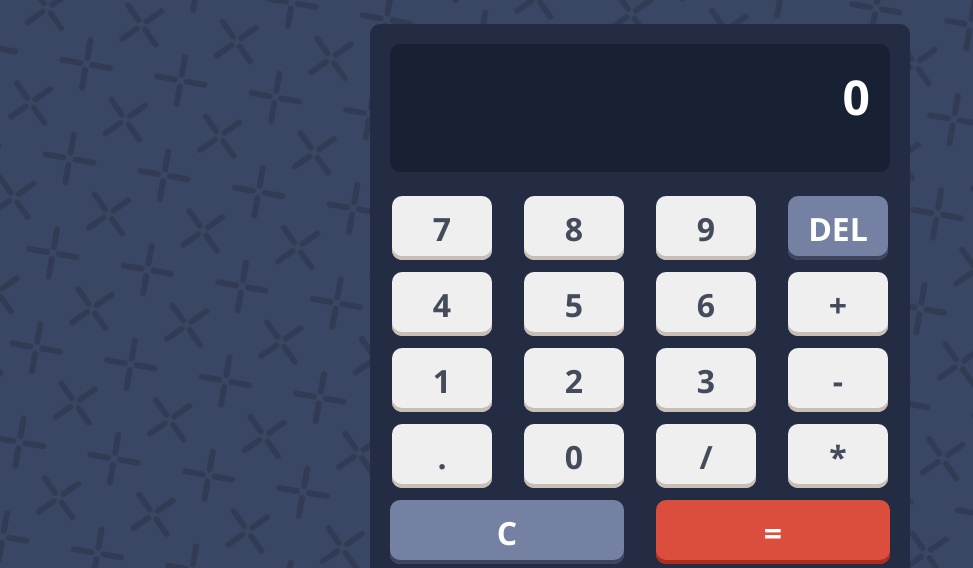
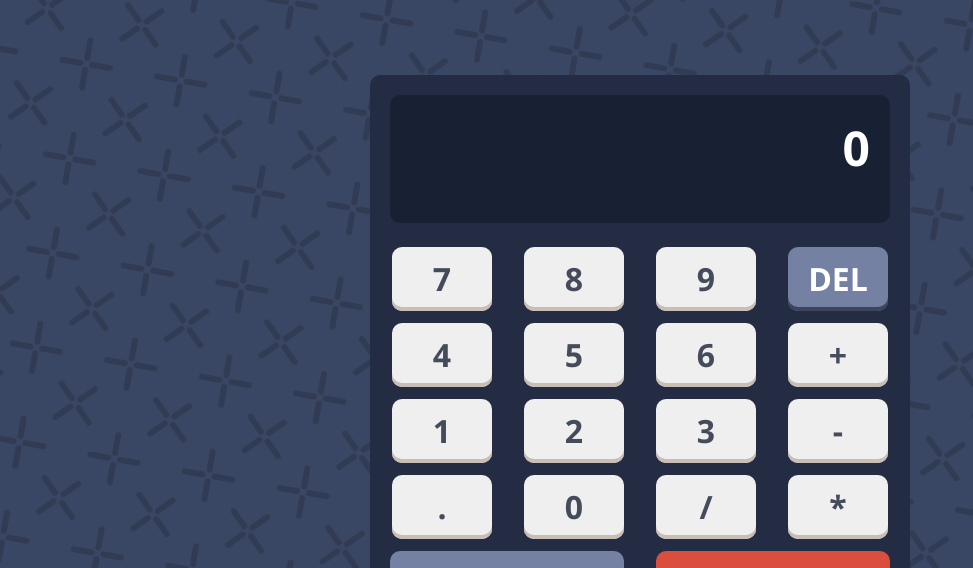
Before and after one commit to leivadev/calculator, a plain HTML site: page index.html in a window 1280 px wide. Shown: the top 568 px of the page, without its empty margins (0-973 px from the left). Drawn offline with nearby package versions, Linux system fonts and the light colour scheme.

```diff
--- a/style.css
+++ b/style.css
@@ -30,7 +30,11 @@ html {
 }
 
 body {
-    display: block;
+    display: flex;
+    height: 100vh;
+    flex-direction: column;
+    justify-content: center;
+    align-items: center;
     font-family: 'Open Sans', sans-serif;
     background-image: url(img/background-pattern.svg);
     background-position: center center;
```
